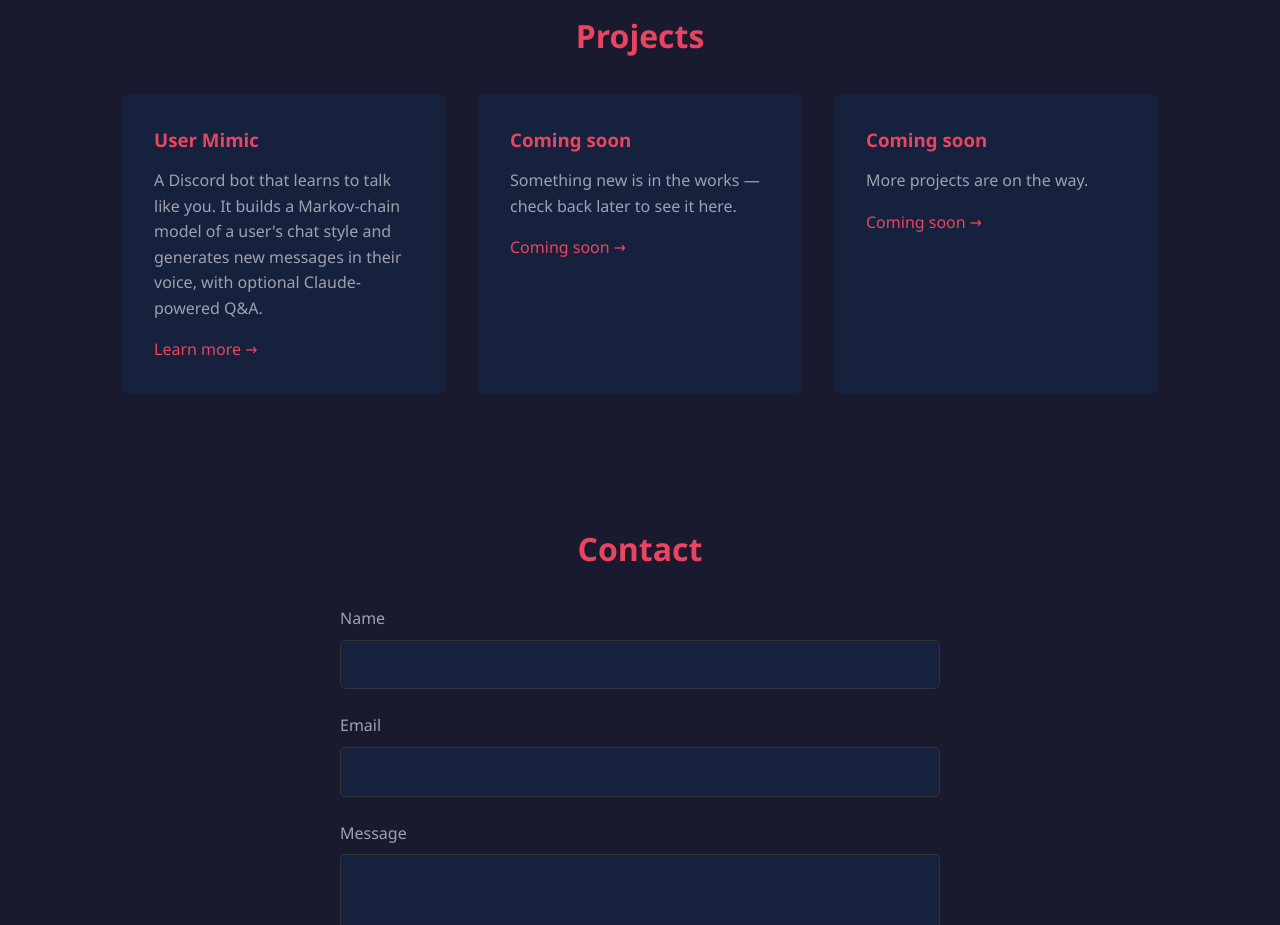
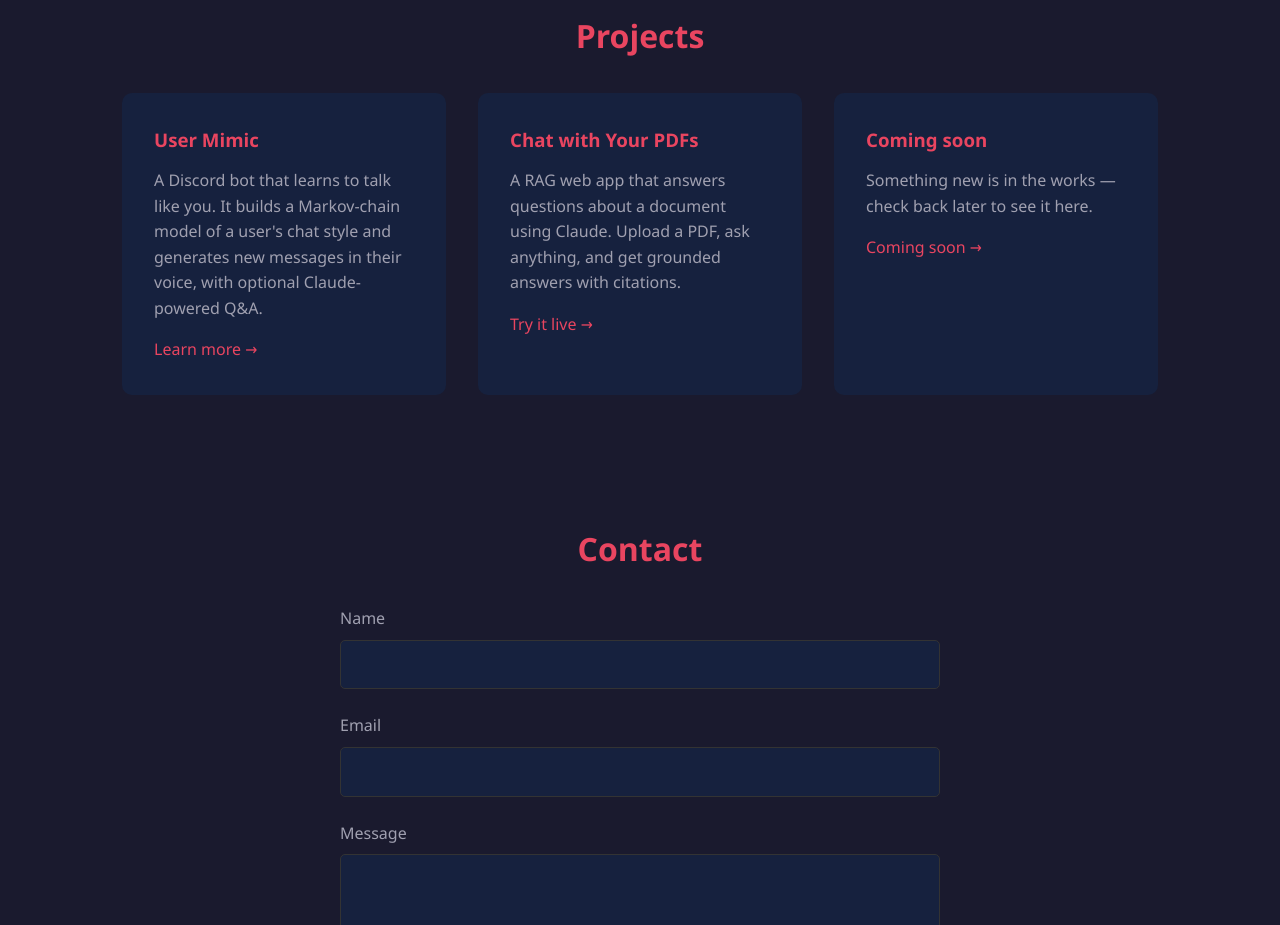
Before and after one commit to Julia-b-work/portfolio, a website: page index.html in a window 1280 px wide. Shown: the part 1060-1985 px from the top of the page. Drawn offline with Linux system fonts and the light colour scheme.

Commit message:
Add Chat with Your PDFs project

```diff
--- a/index.html
+++ b/index.html
@@ -50,13 +50,13 @@
           <a href="https://github.com/Julia-b-work/discord-mimic" class="project-link" target="_blank" rel="noopener">Learn more &rarr;</a>
         </div>
         <div class="project-card">
-          <h3>Coming soon</h3>
-          <p>Something new is in the works — check back later to see it here.</p>
-          <span class="project-link">Coming soon &rarr;</span>
+          <h3>Chat with Your PDFs</h3>
+          <p>A RAG web app that answers questions about a document using Claude. Upload a PDF, ask anything, and get grounded answers with citations.</p>
+          <a href="https://pdf-chat-study-buddy.streamlit.app" class="project-link" target="_blank" rel="noopener">Try it live &rarr;</a>
         </div>
         <div class="project-card">
           <h3>Coming soon</h3>
-          <p>More projects are on the way.</p>
+          <p>Something new is in the works — check back later to see it here.</p>
           <span class="project-link">Coming soon &rarr;</span>
         </div>
       </div>
```
